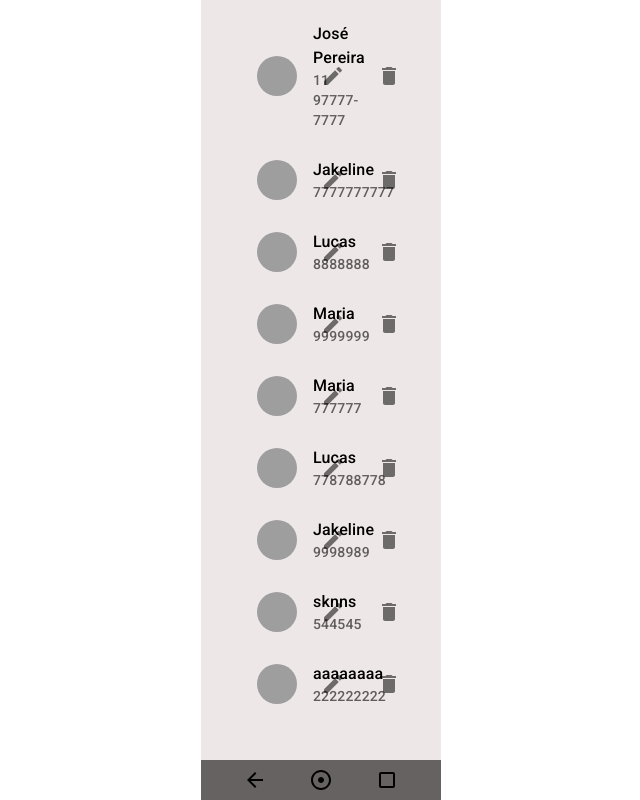
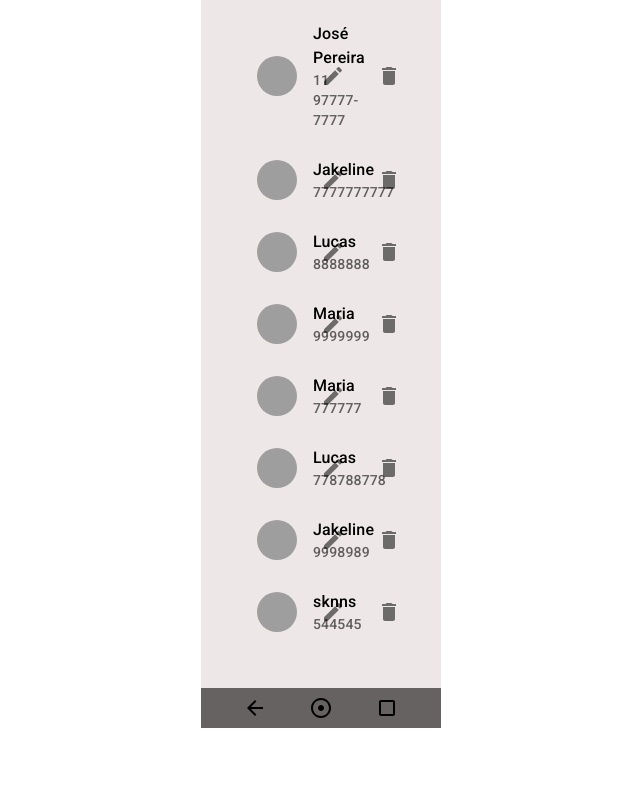
Before and after one commit to Jakeline-xx/React-Projeto, a React (Vite) app: page / in a window 1280 px wide. Shown: the part 424-1224 px from the top of the page, without its empty margins (319-959 px from the left). After the commit the page ends 1152 px from the top, so only its background shows below. Built offline with nearby package versions, Linux system fonts and the light colour scheme; data requests are answered from the project's data file; grey boxes are pictures that could not be loaded.

Commit message:
adicionado pop-up-confirm no delete

```diff
--- a/contatos-data.json
+++ b/contatos-data.json
@@ -49,11 +49,6 @@
       "nome": "sknns",
       "telefone": "544545",
       "id": 12
-    },
-    {
-      "nome": "aaaaaaaa",
-      "telefone": "222222222",
-      "id": 13
     }
   ]
 }
--- a/src/pages/ListaDeContatos/index.tsx
+++ b/src/pages/ListaDeContatos/index.tsx
@@ -30,9 +30,13 @@ export function ListaDeContatos() {
   }
 
   async function deleteContato(id: number) {
-    const response = await fakeApi.delete(`contatos/${id}`);
-    const fakeContatos = response.data;
-    setContato((previousState) => [...previousState.filter((x) => x.id != id)]);
+    if (window.confirm("Tem certeza que deseja exluir essse contato?")) {
+      const response = await fakeApi.delete(`contatos/${id}`);
+      const fakeContatos = response.data;
+      setContato((previousState) => [
+        ...previousState.filter((x) => x.id != id),
+      ]);
+    }
   }
 
   useEffect(() => {
```
